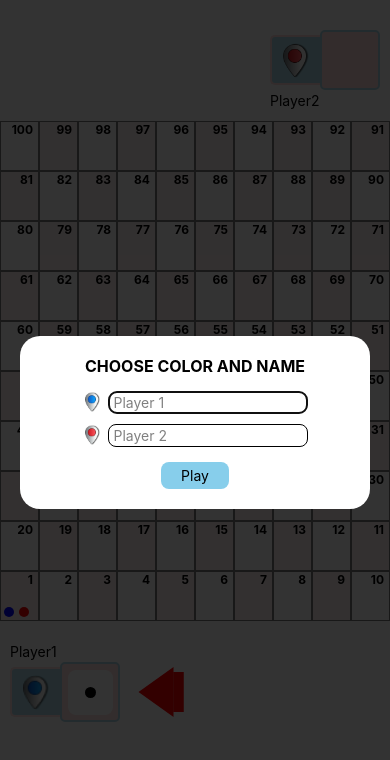
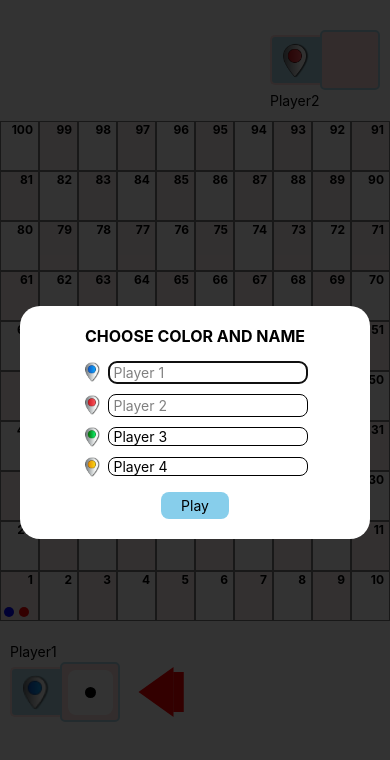
Before and after one commit to srikanth41684/snakeAndLadder, a React Native app: screen /play in a window 390 px wide. Shown: the top 760 px of the page. Built offline with nearby package versions, Linux system fonts and the light colour scheme.

Commit message:
player 3 4 added

```diff
--- a/scr/main/screens/PlayGameScreen.js
+++ b/scr/main/screens/PlayGameScreen.js
@@ -35,6 +35,10 @@ const PlayGameScreen = () => {
     playerOneCount: null,
     playerTwoName: '',
     playerTwoCount: null,
+    playerThreeName: '',
+    PlayerThreeCount: null,
+    playerFourName: '',
+    playerFourCount: null,
     ladderSnakes: null,
     refresh: false,
     snakesLines: null,
@@ -911,7 +915,6 @@ const PlayGameScreen = () => {
                     />
                   </View>
                 </View>
-                {/* {commObj.numberOfPlayers == 3 && (
                 <View
                   style={{
                     flexDirection: 'row',
@@ -940,11 +943,16 @@ const PlayGameScreen = () => {
                         paddingLeft: 5,
                       }}
                       placeholder="Player 3"
+                      value={commObj.playerThreeName}
+                      onChangeText={text => {
+                        setCommObj(prev => ({
+                          ...prev,
+                          playerThreeName: text,
+                        }));
+                      }}
                     />
                   </View>
                 </View>
-                )}
-                {commObj.numberOfPlayers == 4 && (
                 <View
                   style={{
                     flexDirection: 'row',
@@ -973,10 +981,16 @@ const PlayGameScreen = () => {
                         paddingLeft: 5,
                       }}
                       placeholder="Player 4"
+                      value={commObj.playerFourName}
+                      onChangeText={text => {
+                        setCommObj(prev => ({
+                          ...prev,
+                          playerFourName: text,
+                        }));
+                      }}
                     />
                   </View>
                 </View>
-                )} */}
               </View>
               {/* <View
                 style={{
```
Lines whose indentation alone changed are shown as unchanged.
